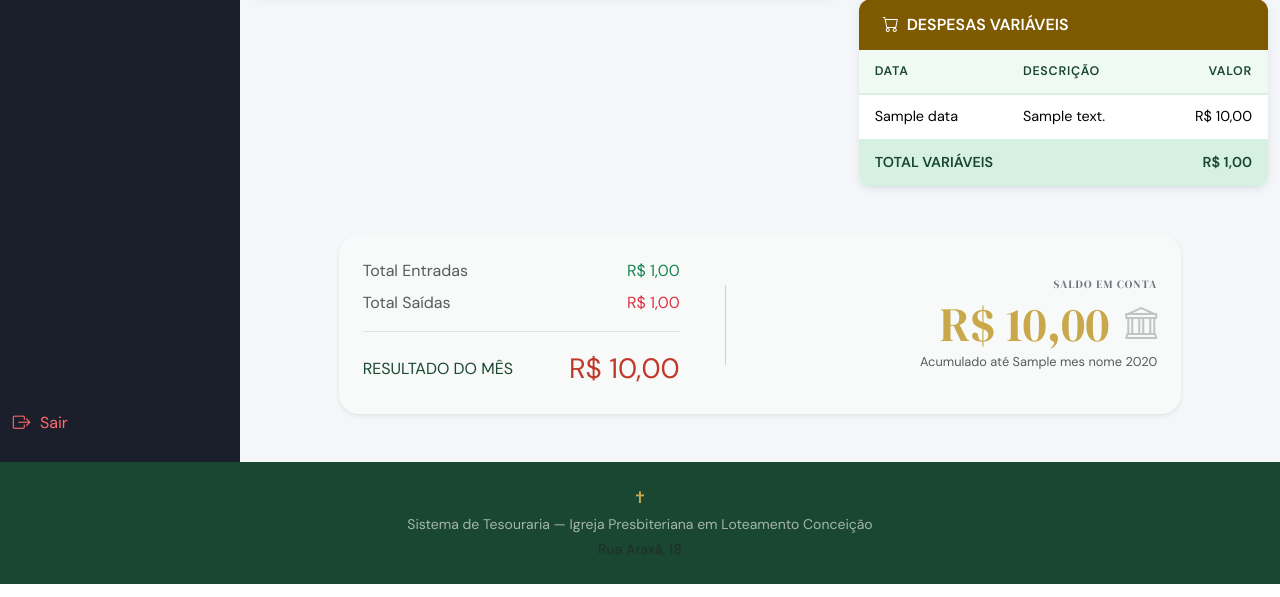
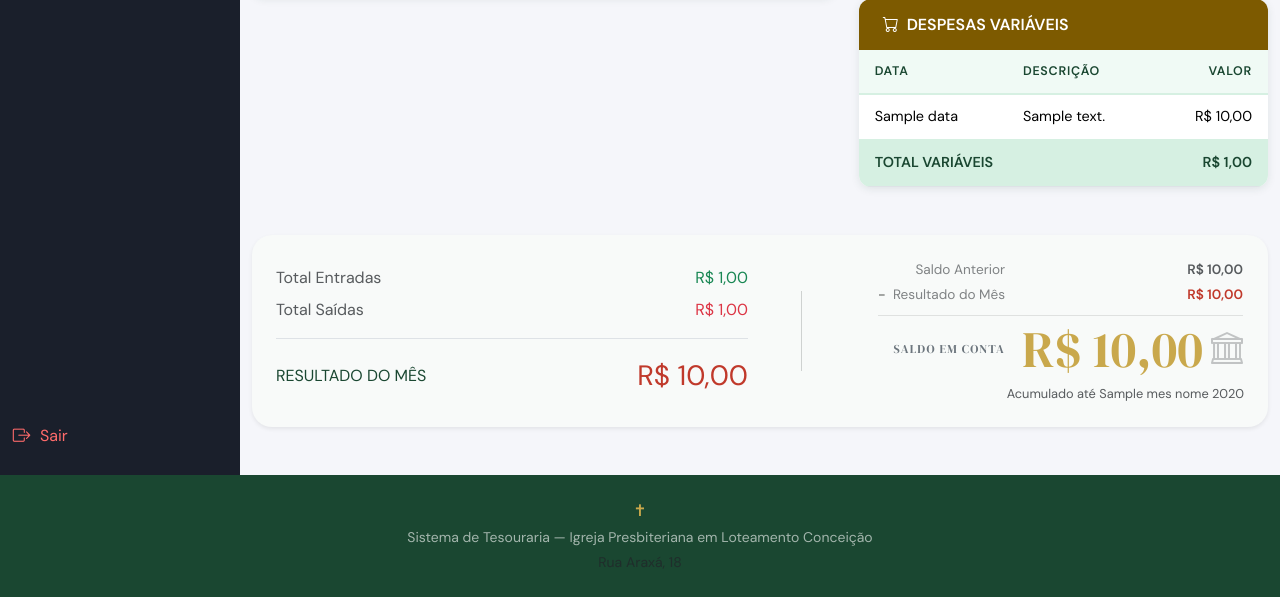
Before and after one commit to JuniorFonseca08/IPLC-Tesouraria, a Flask app: template templates/admin/relatorio_mensal.html in a window 1280 px wide. Shown: the part 579-1176 px from the top of the page. Run offline with Flask 3, Linux system fonts and the light colour scheme; the template is opened without the code that fills it: most values are stand-ins (such as "Sample title", 1, 10 or a date in 2020).

Commit message:
style: adjust spacing and align simple sum calculation components in monthly reports

```diff
--- a/templates/admin/relatorio_mensal.html
+++ b/templates/admin/relatorio_mensal.html
@@ -208,23 +208,23 @@
   <!-- Final Result -->
   <div class="mt-5">
     <div class="row g-4 justify-content-center">
-      <div class="col-lg-10">
+      <div class="col-12">
         <div class="card border-0 shadow-sm" style="background:#f8faf9;border-radius:20px;">
           <div class="card-body p-4">
             <div class="row align-items-center">
               <!-- Fluxo -->
-              <div class="col-md-5">
+              <div class="col-md-6 mb-3 mb-md-0">
                 <div class="d-flex justify-content-between mb-2">
-                  <span class="text-muted fw-600">Total Entradas</span>
-                  <span class="text-success fw-700">{{ total_entradas | brl }}</span>
+                  <span class="text-muted fw-600 text-nowrap">Total Entradas</span>
+                  <span class="text-success fw-700 text-nowrap ps-2">{{ total_entradas | brl }}</span>
                 </div>
                 <div class="d-flex justify-content-between mb-3">
-                  <span class="text-muted fw-600">Total Saídas</span>
-                  <span class="text-danger fw-700">{{ total_saidas | brl }}</span>
+                  <span class="text-muted fw-600 text-nowrap">Total Saídas</span>
+                  <span class="text-danger fw-700 text-nowrap ps-2">{{ total_saidas | brl }}</span>
                 </div>
-                <div class="pt-3 border-top d-flex justify-content-between align-items-center">
-                  <span class="fw-800" style="color:var(--green-dark);">RESULTADO DO MÊS</span>
-                  <span class="fw-800 fs-3"
+                <div class="pt-3 border-top d-flex justify-content-between align-items-center gap-3">
+                  <span class="fw-800 text-nowrap" style="color:var(--green-dark);">RESULTADO DO MÊS</span>
+                  <span class="fw-800 fs-3 text-nowrap"
                     style="color:{{ 'var(--green-bright)' if saldo_mes >= 0 else 'var(--red-soft)' }};">
                     {{ saldo_mes | brl }}
                   </span>
@@ -237,17 +237,46 @@
               </div>
 
               <!-- Saldo Final -->
-              <div class="col-md-6 text-md-end">
-                <h6 class="text-uppercase fw-700 mb-2"
-                  style="letter-spacing:0.1em;color:var(--grey-600);font-size:0.7rem;">Saldo em Conta
-                </h6>
-                <div class="d-flex justify-content-md-end align-items-center gap-3">
-                  <div style="font-family:'DM Serif Display',serif;font-size:3rem;color:var(--gold);line-height:1;">
-                    {{ saldo_conta | brl }}
-                  </div>
-                  <i class="bi bi-bank fs-2 opacity-25"></i>
-                </div>
-                <p class="mb-0 mt-1 text-muted" style="font-size:0.8rem;">Acumulado até {{ mes_nome }} {{ year }}</p>
+              <div class="col-md-5 overflow-hidden d-flex flex-column align-items-md-end">
+                <table style="text-align: right; white-space:nowrap; margin-bottom: 0;">
+                  <tr style="font-size:0.85rem; font-weight:600;">
+                    <td class="text-muted pe-3 pb-1"><span class="fw-normal opacity-75">Saldo Anterior</span></td>
+                    <td class="text-muted pb-1">{{ saldo_anterior | brl }}</td>
+                  </tr>
+                  <tr style="font-size:0.85rem; font-weight:600;">
+                    <td class="text-muted pe-3 pb-1">
+                      <span class="text-black-50 me-1">{{ '+' if saldo_mes >= 0 else '-' }}</span>
+                      <span class="fw-normal opacity-75">Resultado do Mês</span>
+                    </td>
+                    <td class="pb-1" style="color:{{ 'var(--green-dark)' if saldo_mes >= 0 else 'var(--red-soft)' }}">
+                      {{ (saldo_mes if saldo_mes >= 0 else (saldo_mes * -1)) | brl }}
+                    </td>
+                  </tr>
+                  <tr>
+                    <td colspan="2">
+                      <div style="border-top:1px solid rgba(0,0,0,0.1); margin:4px 0 6px 0;"></div>
+                    </td>
+                  </tr>
+                  <tr>
+                    <td class="pe-3 align-middle">
+                      <h6 class="text-uppercase fw-700 mb-0 text-nowrap"
+                        style="letter-spacing:0.1em;color:var(--grey-600);font-size:0.75rem;">
+                        Saldo em Conta
+                      </h6>
+                    </td>
+                    <td class="align-middle">
+                      <div class="d-flex justify-content-end align-items-center gap-2">
+                        <div
+                          style="font-family:'DM Serif Display',serif;font-size:3.2rem;color:var(--gold);line-height:1;">
+                          {{ saldo_conta | brl }}
+                        </div>
+                        <i class="bi bi-bank fs-2 opacity-25 d-none d-sm-inline-block"></i>
+                      </div>
+                    </td>
+                  </tr>
+                </table>
+                <p class="mb-0 mt-2 text-muted text-nowrap text-end" style="font-size:0.8rem;">Acumulado até {{ mes_nome
+                  }} {{ year }}</p>
               </div>
             </div>
           </div>
```
Also changed, not shown: templates/admin/relatorio_pdf.html (+50 -19 lines).
